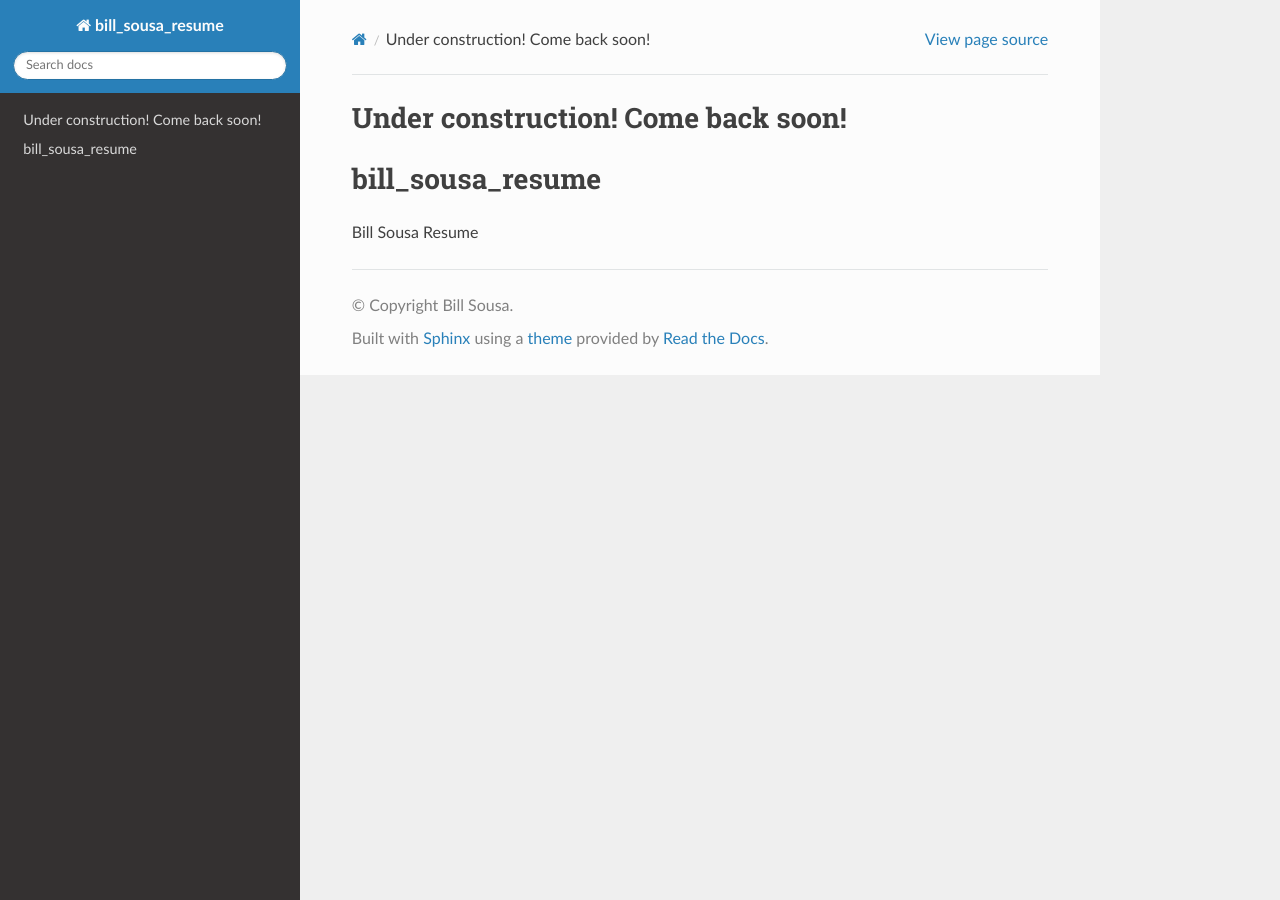
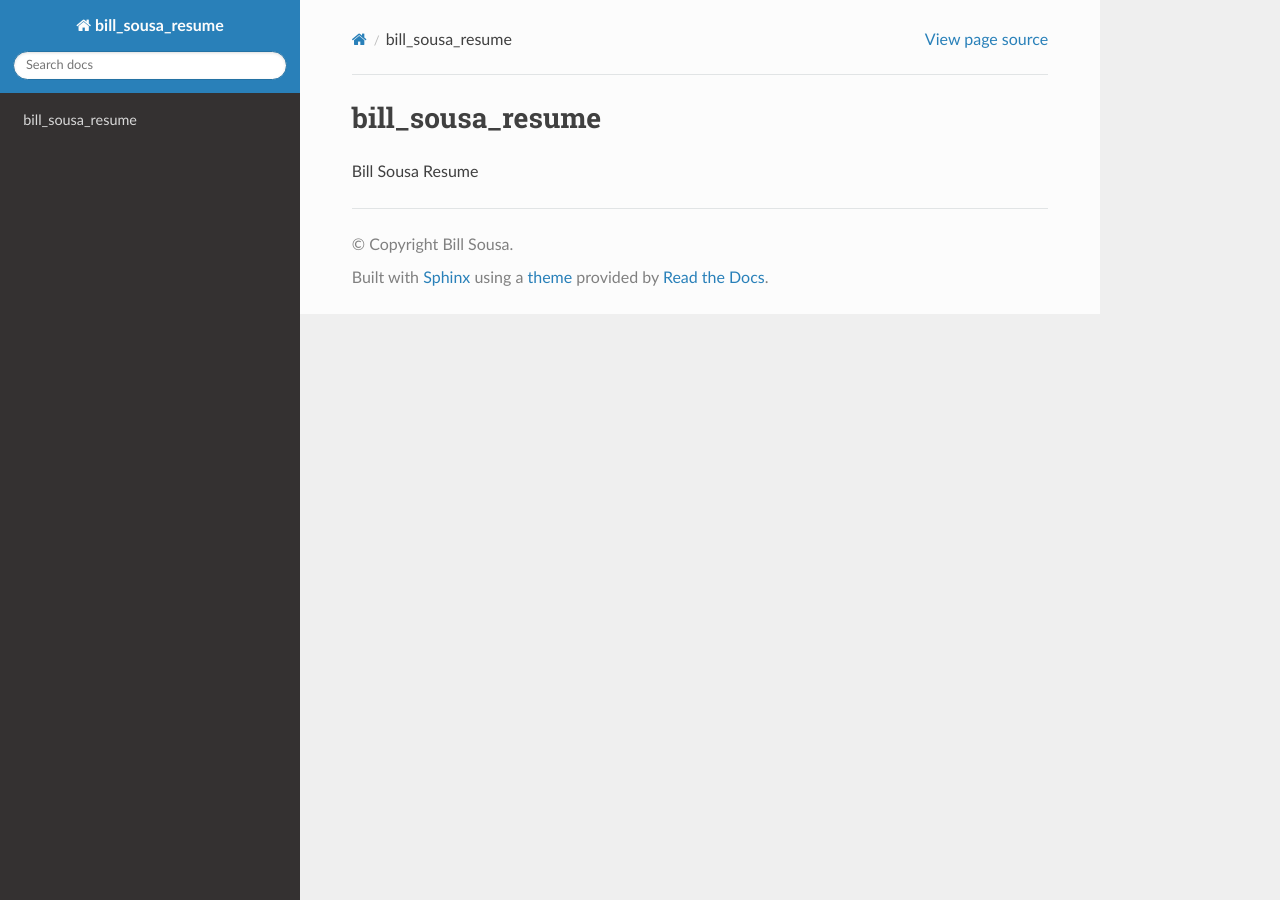
Before and after one commit to BillSousa/bill_sousa_resume, a Sphinx documentation site: the page built from docs/index.md, in a window 1280 px wide. Built offline with Sphinx 7.4.7 and the Read the Docs theme 3.1.0, drawn with Linux system fonts in a browser that asks for light colours.

Commit message:
Update index.md 25_09_23_10_54_00

````diff
--- a/docs/index.md
+++ b/docs/index.md
@@ -1,3 +1 @@
-## Under construction! Come back soon!
-
 ```{include} ../README.md
````
